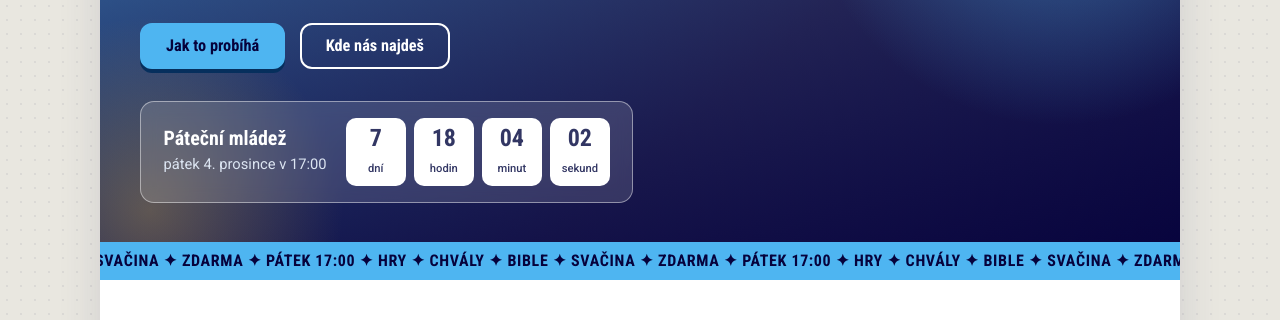
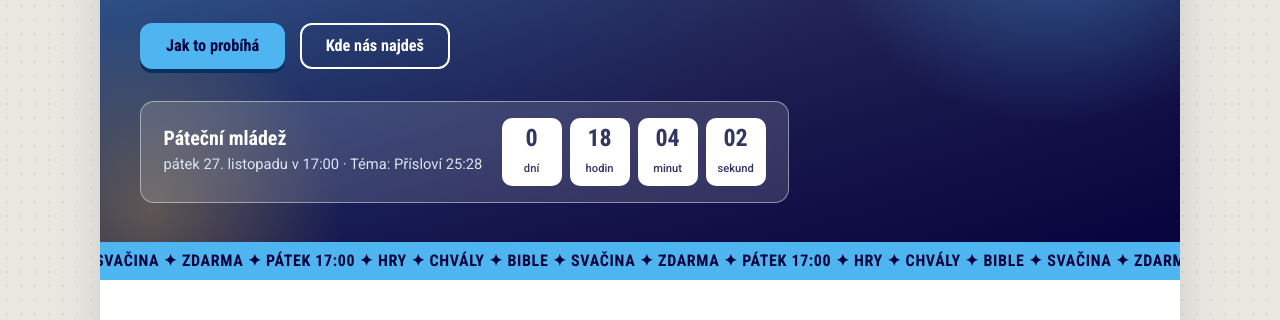
Before and after one commit to krestane-kurim-mladez/web, a plain HTML site: page index.html in a window 1280 px wide. Shown: the part 309-629 px from the top of the page. Drawn offline with Linux system fonts and the light colour scheme; a web font is replaced by a local one.

Commit message:
Admin: aktualizace obsahu (26. 11. 2026 23:55:52)

```diff
--- a/index.html
+++ b/index.html
@@ -358,10 +358,10 @@ footer small{display:block;margin-top:1.1rem;color:var(--muted);font-size:.88rem
    ========================================================= */
 var CFG={
   "phone": "776498104",
-  "phoneShow": "776 498 104",
+  "phoneShow": "+420 776 498 104",
   "email": "krestane.kurim.mladez@gmail.com",
   "instagram": "https://www.instagram.com/krestanekurim.mladez/",
-  "facebook": "https://www.facebook.com/krestanekurim.mladez",
+  "facebook": "https://www.facebook.com/profile.php?id=61589700260035",
   "address": "Křesťané Kuřim\nLegionářská 281\n664 34 Kuřim",
   "mapQuery": "Legionářská 281, 664 34 Kuřim",
   "googleCalendarId": "",
@@ -372,10 +372,10 @@ var CFG={
     "title": "Páteční mládež",
     "note": "Hry, chvály, slovo z Bible, svačina"
   },
-  "topics": {},
-  "weeklyCancelled": [
-    "2026-11-27"
-  ],
+  "topics": {
+    "2026-11-27": "Přísloví 25:28"
+  },
+  "weeklyCancelled": [],
   "events": []
 };
 (function(){
```
